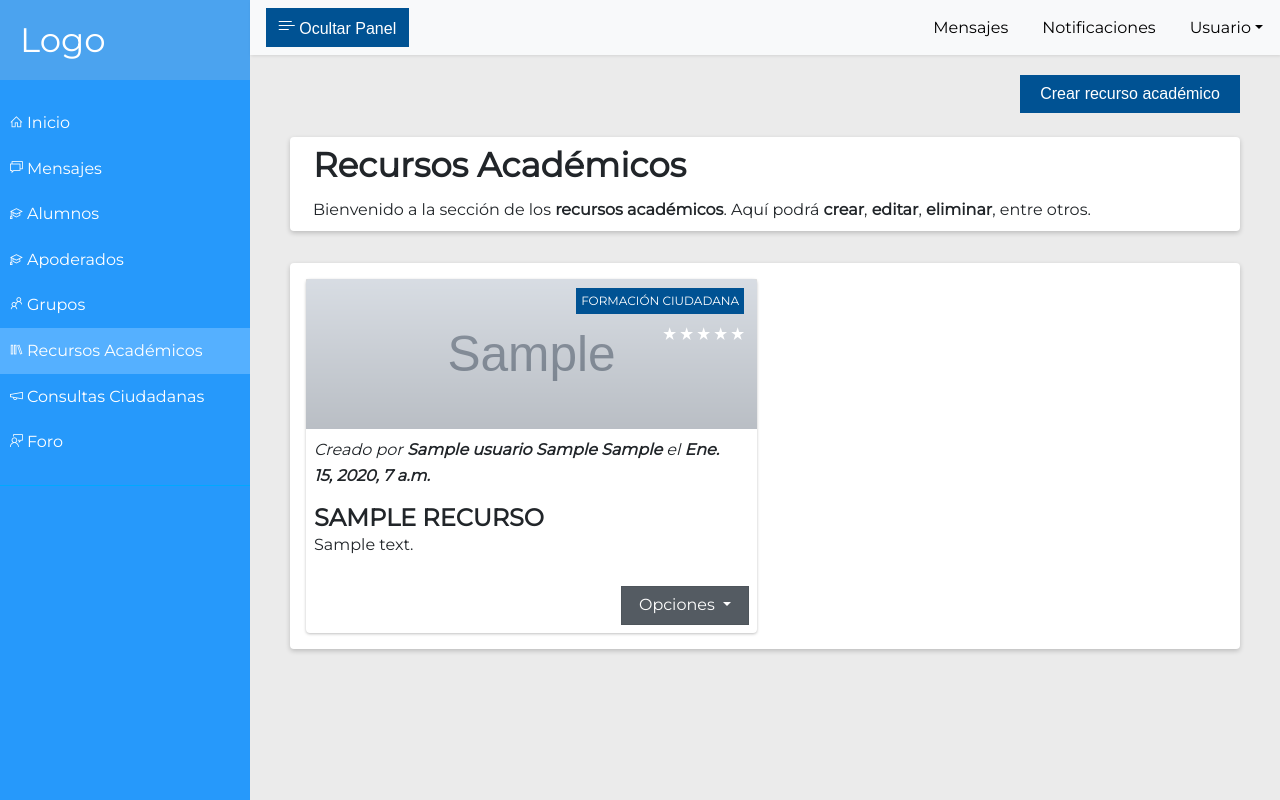
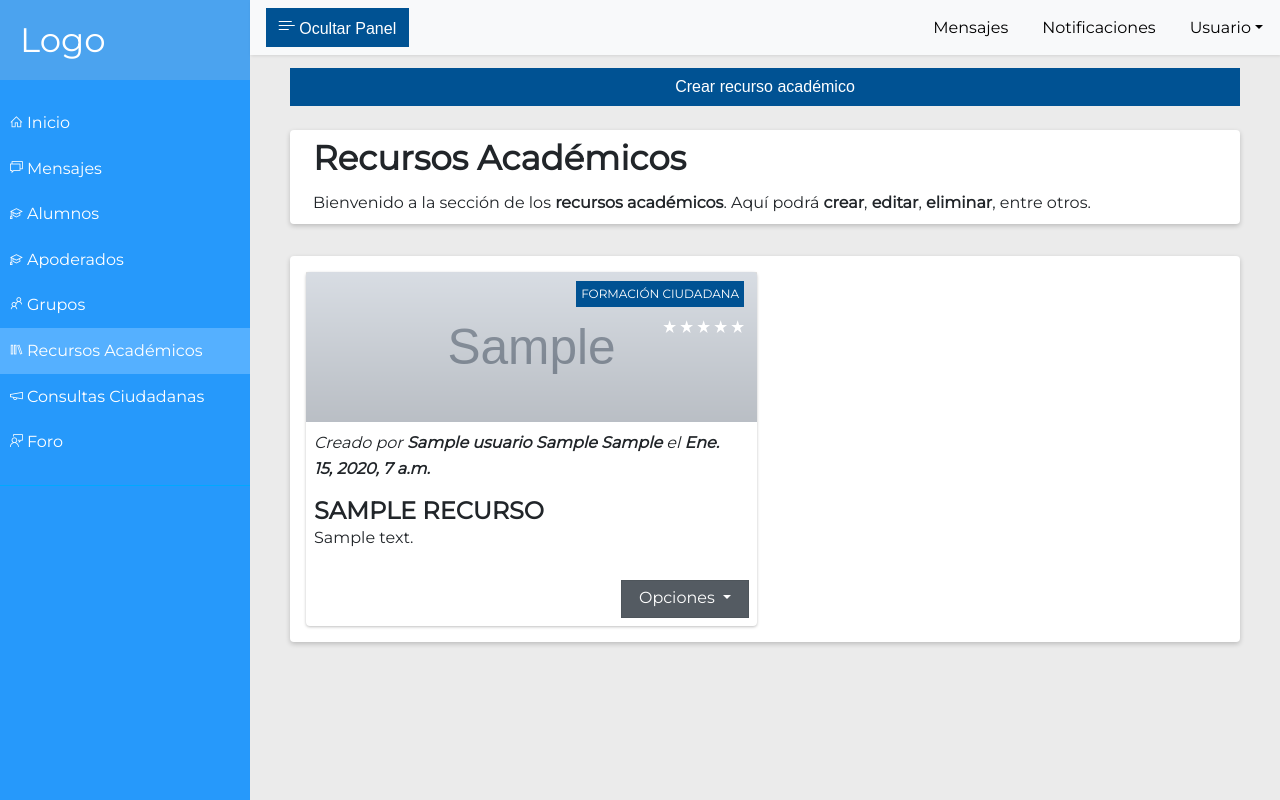
Before and after one commit to johannvalenzuela/formacion-ciudadana, a Django app: page /biblioteca_digital/ in a window 1280 px wide. Run offline with Django 3.2, Linux system fonts and the light colour scheme; a user stored in the database is signed in; tables that the repository leaves empty hold one stand-in row (values such as "Sample post"); grey boxes marked "Sample" are stand-in pictures; some libraries are stand-ins or nearby versions.

Commit message:
fix: añadiendo rutas y moviendo botones a recurso-detail

```diff
--- a/static/css/styles.css
+++ b/static/css/styles.css
@@ -159,13 +159,6 @@ body{
         width: 0;
         height: 0;
     }
-}
-
-#botonCrearRecurso{
-    float: right;
-    padding: 10px;
-    margin-top: 20px;
-    width: 220px;
 }
 
 /*Library*/
```
Also changed, not shown: biblioteca_digital/templates/biblioteca_digital/recurso.html (+9 -1 lines), biblioteca_digital/templates/biblioteca_digital/recurso_create_form.html (+1 -15 lines).
